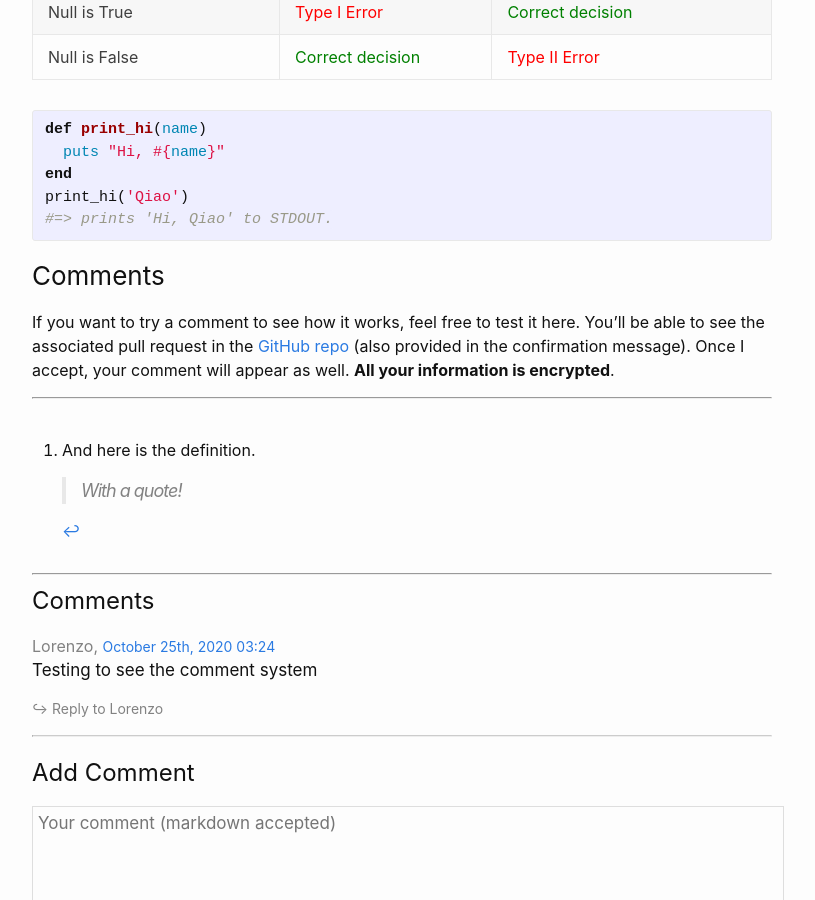
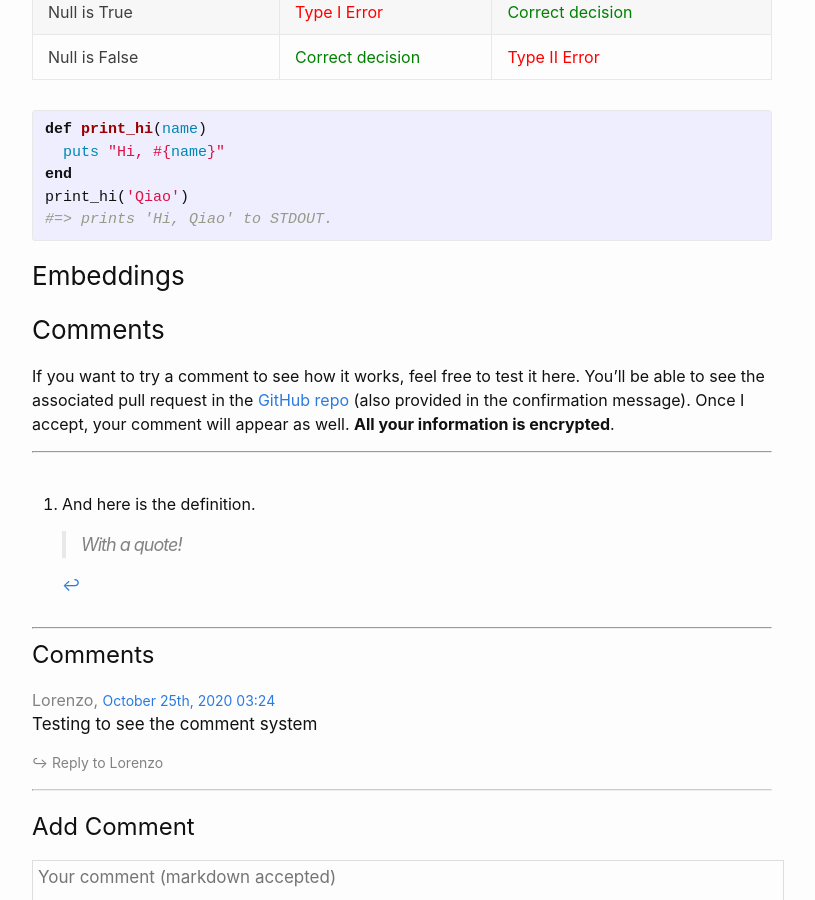
Before and after one commit to qiaohuang/qiaohuang.github.io, a Jekyll site: the page built from _posts/2020-10-18-post-for-test.md, in a window 1280 px wide and 900 px high, scrolled down 558 px. Shown: the whole window, without its empty margins (238-1053 px from the left). Built offline with Jekyll 4.4.1, drawn with Linux system fonts in a browser that asks for light colours; nearby versions of some CDN libraries; formulas are drawn with MathJax 3.

Commit message:
Add embeddings

```diff
--- a/_posts/2020-10-18-post-for-test.md
+++ b/_posts/2020-10-18-post-for-test.md
@@ -38,6 +38,8 @@ print_hi('Qiao')
 #=> prints 'Hi, Qiao' to STDOUT.
 {% endhighlight %}
 
+### Embeddings
+
 ### Comments
 
 If you want to try a comment to see how it works, feel free to test it here. You'll be able to see the associated pull request in the [GitHub repo](https://github.com/qiaohuang/qiaohuang.github.io/pulls) (also provided in the confirmation message). Once I accept, your comment will appear as well. __All your information is encrypted__.
```
